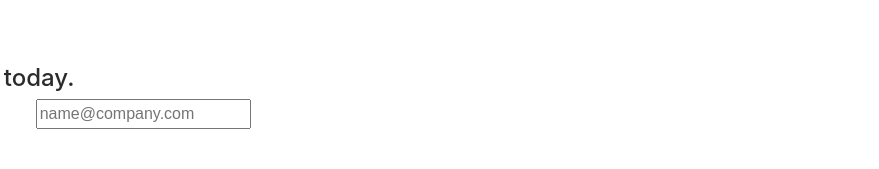
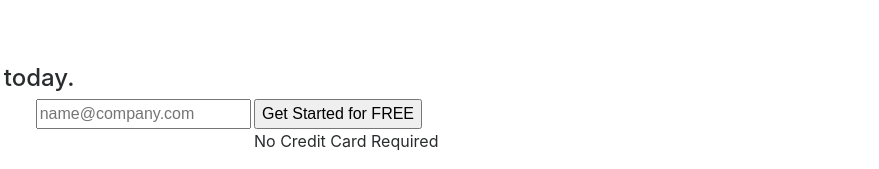
Before and after one commit to Blackscure/Hezzy, a plain HTML site: page index.html in a window 1280 px wide. Shown: the part 1157-1326 px from the top of the page, 401-1280 px from the left. Before the commit the page ends 1286 px from the top, so only its background shows below. Drawn offline with nearby package versions, Linux system fonts and the light colour scheme.

Commit message:
index.html

```diff
--- a/index.html
+++ b/index.html
@@ -146,6 +146,12 @@
                                                   <div class="col-md-2 offset-md-4">
                                                     <input type="text" class="title-email-field" placeholder='name@company.com'>
                                                   </div>
+                                                  <div class="col-md-2 aligned">
+                                                        <button class="title-get-started-button">Get Started for FREE</button>
+                                                        <p class='credit-card-text'>No Credit Card Required</p>
+                                                      </div>
+                                                    </div>
+                                                  </div>
 
 
 </body>
```
